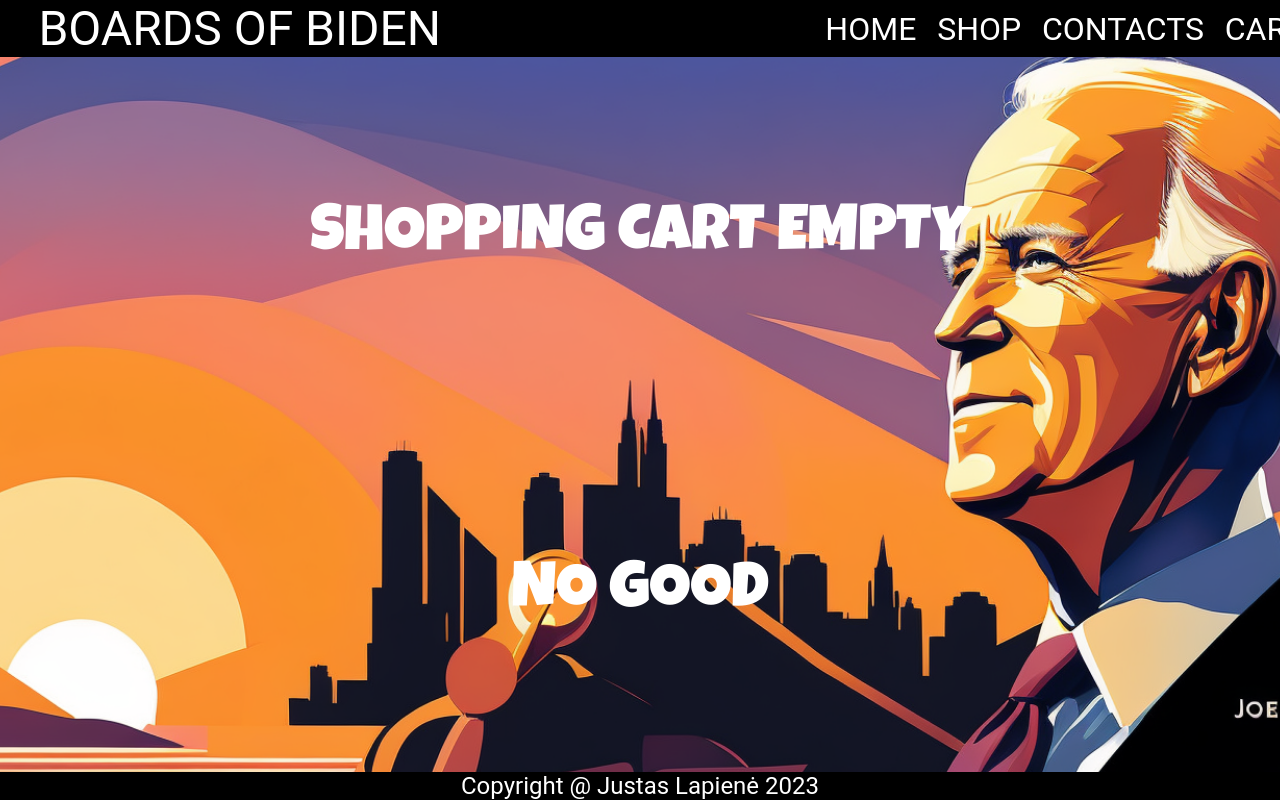
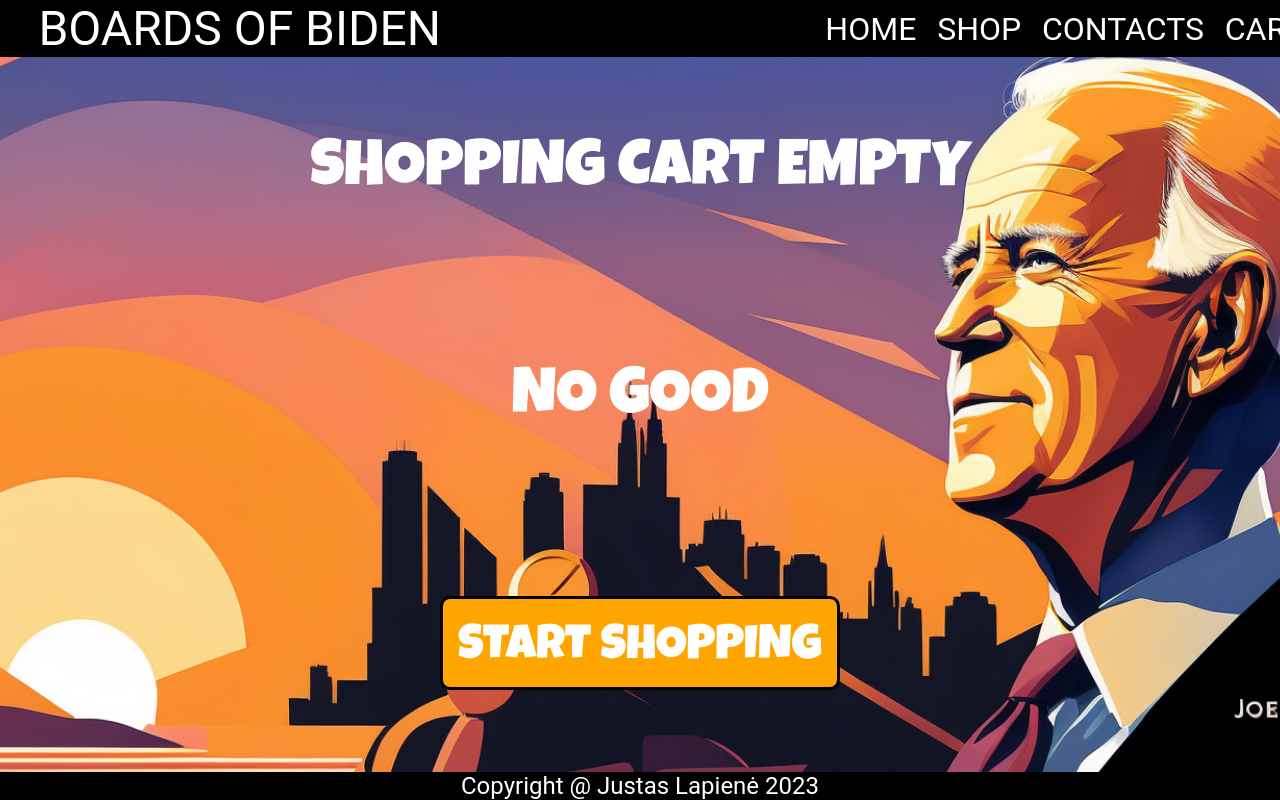
Before and after one commit to J03B1D3N/skate-shop-ts, a React (Create React App) app: page /skate-shop-ts/cart in a window 1280 px wide. Shown: the top 800 px of the page. Built offline with nearby package versions, Linux system fonts and the light colour scheme.

Commit message:
fixed cart css

```diff
--- a/src/pages/cart.scss
+++ b/src/pages/cart.scss
@@ -1,7 +1,7 @@
 $deleteBtn: 3rem;
 @import url('https://fonts.googleapis.com/css2?family=Luckiest+Guy&display=swap');
 
-.emptyShoppingCart {
+.empty {
     p{
         font-family: 'Luckiest Guy', cursive;
         font-size: 4rem;
@@ -14,11 +14,21 @@ $deleteBtn: 3rem;
     align-items: center;
     text-align: center;
     font-size: 3rem;
-    background-image: url("../../public/images/ShoppingCart.webp");
-    background-repeat: no-repeat;
-    background-attachment: fixed;
-    background-size: cover;
-    background-position:center;
+    .startShopping {
+        font-size: 3rem;
+        padding: 15px;
+        padding-top: 25px;
+        border-radius: 10px;
+        background-color: orange;
+        color: white;
+        border: 3px solid black;
+        font-family: 'Luckiest Guy', cursive;
+        transition: 0.5s;
+      }
+      .startShopping:hover {
+        background-color: white;
+        color: orange;
+      }
 }
 
 .shoppingCart {
@@ -28,6 +38,9 @@ $deleteBtn: 3rem;
     background-size: cover;
     background-position:center;
     flex: 1;
+}
+    .full {
+
     display: flex;
     justify-content: flex-start;
     align-items: top;
@@ -102,16 +115,16 @@ $deleteBtn: 3rem;
     }
     .paymentTotal {
         position:   fixed;
-        right: 115px;
-        margin-top: 510px;
+        right: 6%;
+        bottom: 6%;
         background-color: #F6F6F6;
         border: 3px solid black;
         width: 20%;
         display: flex;
         flex-direction: column;
         align-items: center;
-        padding: 50px 0px;
-        gap: 20px;
+        padding: 3% 0px;
+        gap: 1rem;
         height: fit-content;
         .title, .price {
             font-size: 3rem;
--- a/src/pages/cart.tsx
+++ b/src/pages/cart.tsx
@@ -4,6 +4,7 @@ import { CartItem } from "../components/CartItem"
 import "./cart.scss"
 import { formatCurrency } from "../utilities/formatCurrency"
 import { TotalPrice } from "../components/totalPrice"
+import { Link } from "react-router-dom"
 
 export default function Cart() {
     const {cartItems} = useShoppingCart()
@@ -12,7 +13,7 @@ export default function Cart() {
 
 
     return  <>
-                {cartItems.length > 0 ? <div className="shoppingCart">
+                {cartItems.length > 0 ? <div className="shoppingCart full">
 
                 <div className="centered">
                     {cartItems.map(item => {
@@ -25,7 +26,10 @@ export default function Cart() {
                     <button>CHECKOUT</button>
                 </div>
             </div> : <>
-            <div className="emptyShoppingCart"><p>SHOPPING CART EMPTY</p><p>NO GOOD</p>
+            <div className="shoppingCart empty">
+                <p>SHOPPING CART EMPTY</p>
+                <p>NO GOOD</p>
+            <Link to={"/shop/items/all"}><button className="startShopping">START SHOPPING</button></Link>
             </div>
             </>}
 
```
